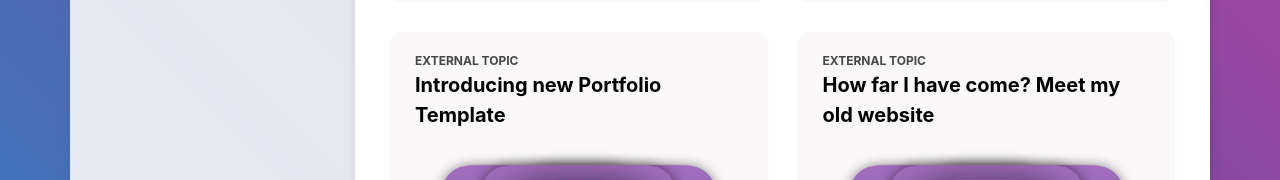
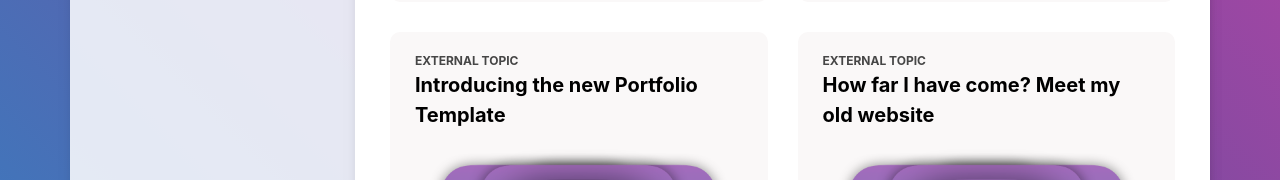
Before and after one commit to pluemine/web-data, a React (Create React App) app: page /#/ in a window 1280 px wide. Shown: the part 1084-1264 px from the top of the page. Built offline with nearby package versions, Linux system fonts and the light colour scheme.

Commit message:
Fixed some link

```diff
--- a/public/oldsite2020h1/index.html
+++ b/public/oldsite2020h1/index.html
@@ -67,8 +67,8 @@
                         <ul class="dropdown-menu bg-white"
                             style="margin-top: 30px; padding: 30px; min-width: 280px; border-radius: 10px;">
                             <li align="center"><button class="button-white" onclick="location.href='index.html';">HOME</button></li>
-                            <li align="center"><button class="button-white" onclick="location.href='portfolio.html';">PORTFOLIO</button></li>
-                            <li align="center"><button class="button-white" onclick="location.href='blog.html';">BLOG</button></li>
+                            <li align="center"><button class="button-white" onclick="">PORTFOLIO</button></li>
+                            <li align="center"><button class="button-white" onclick="">BLOG</button></li>
                             <li align="center"><hr></li>
                             <li align="center"><button class="button-white" id="setdefaultbtn" onclick="setdefault()"><i
                                         class="fa fa-tv" style="margin-right: 10px;"></i>SYSTEM DEFAULT</button></li>
--- a/src/pages/Home.js
+++ b/src/pages/Home.js
@@ -55,7 +55,7 @@ function Home() {
                             </div>
                             <div style={{ paddingLeft: '20px', paddingRight: '20px' }}>
                                 <Cardduo subtopic1='EXTERNAL TOPIC'
-                                    topic1='Introducing new Portfolio Template'
+                                    topic1='Introducing the new Portfolio Template'
                                     detail1=''
                                     source1='icon-template1.png'
                                     id1='template1'
```
